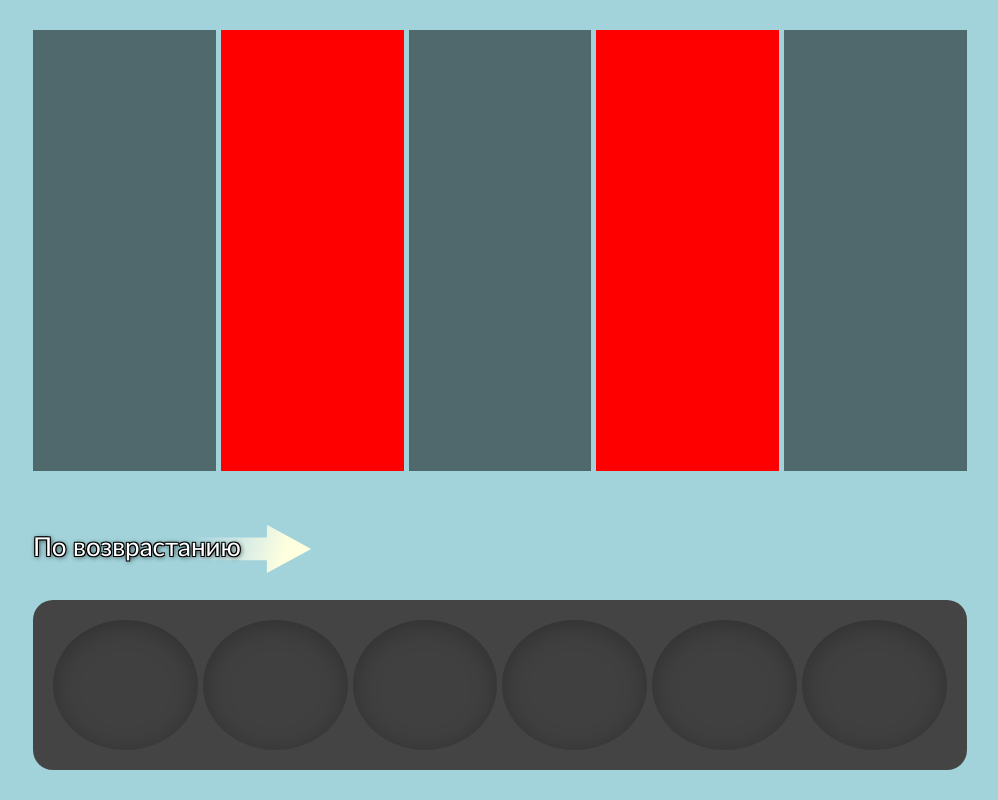
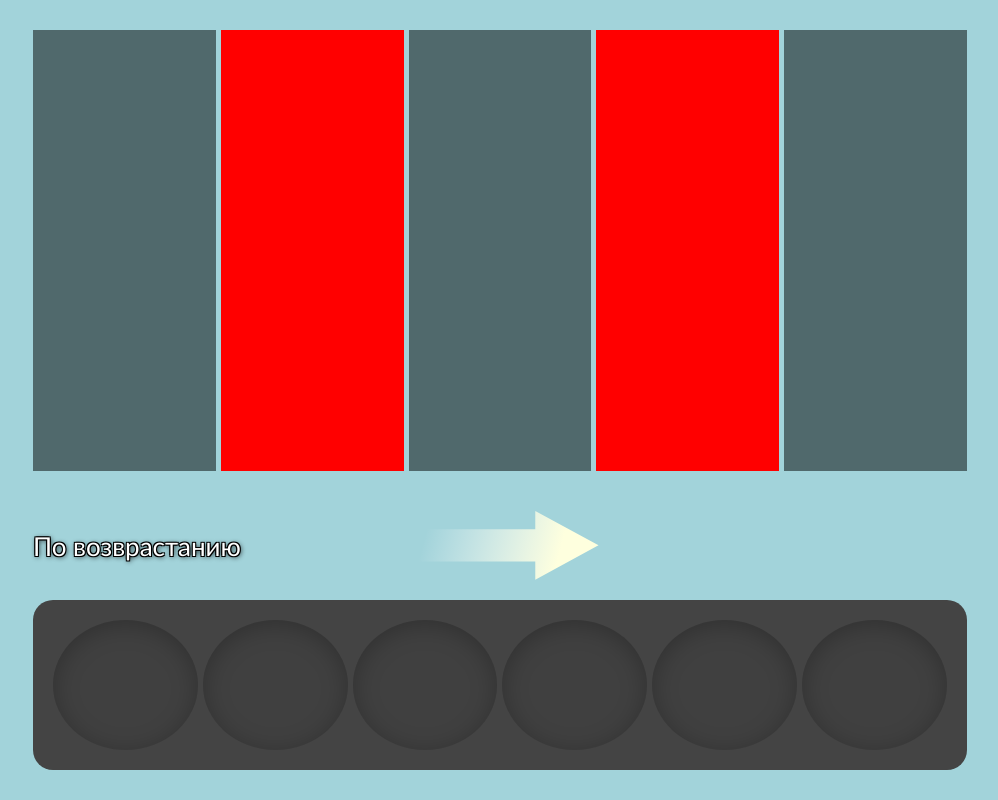
Before and after one commit to Fpsska/Serius-Task, a Next.js app: page /playground in a window 1280 px wide. Shown: the whole page, without its empty margins (140-1138 px from the left). Built offline with nearby package versions, Linux system fonts and the light colour scheme.

Commit message:
feat: create Isettings interface, use in mainSlice.ts & add default value for role prop in Prompt comp, now use gameSettings.mode state value for define value of this prop

```diff
--- a/src/components/Prompt.tsx
+++ b/src/components/Prompt.tsx
@@ -51,7 +51,7 @@ interface propTypes {
 // /. interfaces
 
 const Prompt = (props: propTypes) => {
-    const { role } = props;
+    const { role = 'ascending' } = props;
 
     const [promptText, setPromptText] = useState<string>('По возврастанию');
 
--- a/src/pages/playground.tsx
+++ b/src/pages/playground.tsx
@@ -1,6 +1,8 @@
 import React from 'react';
 
 import styled from '@emotion/styled';
+
+import { useAppSelector } from '../../store/hooks';
 
 import Bar from '../components/Bar';
 import Prompt from '../components/Prompt';
@@ -39,6 +41,10 @@ const ItemsListTemplate = styled.li`
 // /. styled components
 
 const PlaygroundPage = () => {
+    const { gameSettings } = useAppSelector(state => state.mainSlice);
+
+    // /. hooks
+
     return (
         <Section>
             <Wrapper>
@@ -50,7 +56,7 @@ const PlaygroundPage = () => {
                     <ItemsListTemplate></ItemsListTemplate>
                 </ItemsList>
 
-                <Prompt role={'ascending'} />
+                <Prompt role={gameSettings.mode} />
 
                 <Bar />
             </Wrapper>
--- /dev/null
+++ b/src/types/gameSettingsTypes.ts
@@ -0,0 +1,5 @@
+export interface Isettings {
+    quantity: string;
+    totalValue: string | number;
+    mode: string;
+}
--- a/store/mainSlice.ts
+++ b/store/mainSlice.ts
@@ -2,6 +2,8 @@ import { createSlice, PayloadAction } from '@reduxjs/toolkit';
 
 import { IquantityItem } from '../src/types/quantityItemTypes';
 import { IvalueItem } from '../src/types/valueItemTypes';
+
+import { Isettings } from '../src/types/gameSettingsTypes';
 
 import { Ibackground } from './../src/types/backgroundCollectionTypes';
 
@@ -10,7 +12,7 @@ import { Ibackground } from './../src/types/backgroundCollectionTypes';
 interface mainSliceTypes {
     quantityItemData: IquantityItem[];
     valueItemData: IvalueItem[];
-    gameSettings: { [key: string]: string | number };
+    gameSettings: Isettings;
     backgroundsCollection: Ibackground[];
     currentBackgroundCollection: Ibackground;
 }
@@ -105,7 +107,7 @@ const initialState: mainSliceTypes = {
         }
     ],
     currentBackgroundCollection: { id: 0, playgroundImage: '', barImage: '' },
-    gameSettings: {}
+    gameSettings: { quantity: '', totalValue: '', mode: '' }
 };
 
 // /. initialState
@@ -136,14 +138,7 @@ const mainSlice = createSlice({
                     : (item.isSelected = false)
             );
         },
-        saveGameSettingsData(
-            state,
-            action: PayloadAction<{
-                quantity: string;
-                totalValue: string | number;
-                mode: string;
-            }>
-        ) {
+        saveGameSettingsData(state, action: PayloadAction<Isettings>) {
             state.gameSettings = action.payload;
         },
         setCurrentBackCollection(state, action: PayloadAction<Ibackground>) {
```
